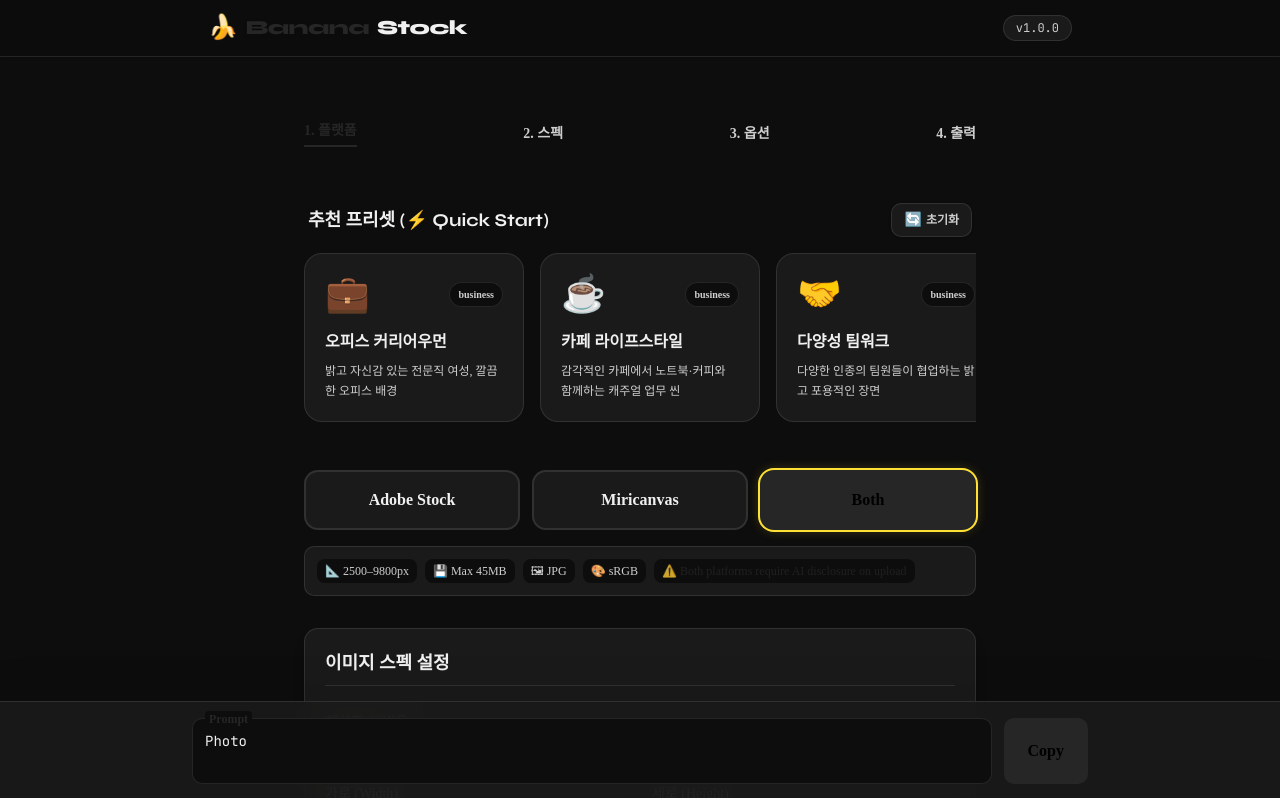
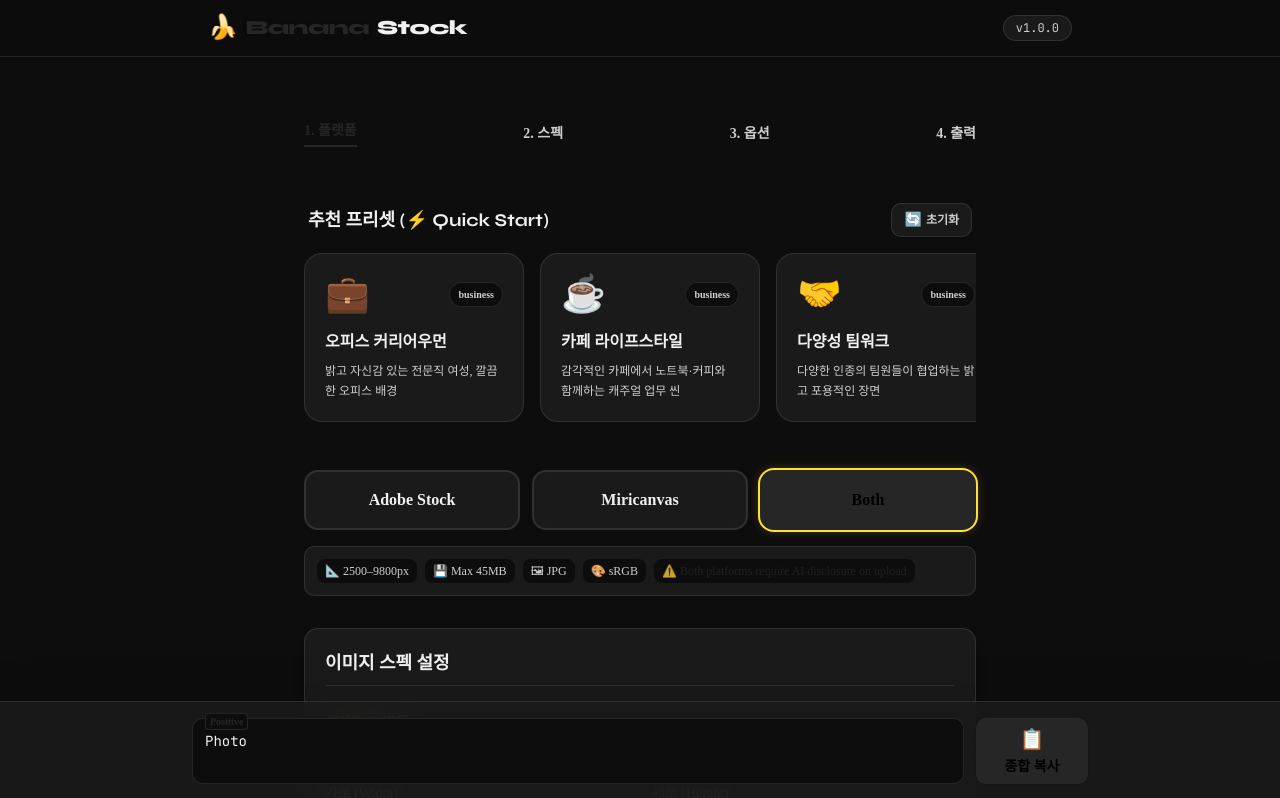
Before and after one commit to Jiny-verse/banan-stock, a Next.js app in the folder nano-banana-stock/: page / in a window 1280 px wide. Shown: the top 798 px of the page. Built offline with nearby package versions, Linux system fonts and the light colour scheme.

Commit message:
Fix: 프롬프트 복사 기능 단일 통합 및 --no 네거티브 조합

```diff
--- a/nano-banana-stock/src/components/prompt/ResultArea.tsx
+++ b/nano-banana-stock/src/components/prompt/ResultArea.tsx
@@ -8,8 +8,7 @@
 
 export default function ResultArea() {
   const state = usePromptStore();
-  const [copiedP, setCopiedP] = useState(false);
-  const [copiedN, setCopiedN] = useState(false);
+  const [copied, setCopied] = useState(false);
 
   const { prompt, negativePrompt: negative } = generatePrompt({
     selections: state.selections,
@@ -17,16 +16,13 @@
     format: state.format,
   });
 
-  const handleCopy = async (text: string, type: "prompt" | "negative") => {
-    if (!text) return;
-    await navigator.clipboard.writeText(text);
-    if (type === "prompt") {
-      setCopiedP(true);
-      setTimeout(() => setCopiedP(false), 2000);
-    } else {
-      setCopiedN(true);
-      setTimeout(() => setCopiedN(false), 2000);
-    }
+  const combinedPrompt = negative ? `${prompt} --no ${negative}` : prompt;
+
+  const handleCopy = async () => {
+    if (!combinedPrompt) return;
+    await navigator.clipboard.writeText(combinedPrompt);
+    setCopied(true);
+    setTimeout(() => setCopied(false), 2000);
   };
 
   return (
@@ -34,45 +30,39 @@
       <div className="h-48" /> {/* 하단 고정 바가 가리지 않도록 여백 */}
       <div className="fixed bottom-0 left-0 right-0 bg-surface/90 backdrop-blur-xl border-t border-border p-4 shadow-[0_-10px_40px_rgba(0,0,0,0.1)] z-50 transition-all">
         <div className="max-w-4xl mx-auto flex flex-col gap-3">
-          {/* 긍정 프롬프트 영역 */}
-          <div className="flex items-start gap-3 w-full">
-            <div className="flex-1 bg-bg border border-border rounded-lg p-3 relative group">
-              <span className="text-xs font-bold text-accent absolute -top-2 left-3 bg-bg px-1 rounded">Prompt</span>
+
+          <div className="flex items-stretch gap-3 w-full">
+            {/* 프롬프트 뷰어 (좌측) */}
+            <div className="flex-1 flex flex-col gap-2">
+              <div className="bg-bg border border-border rounded-lg p-3 relative group">
+                <span className="text-[10px] font-bold text-accent absolute -top-1.5 left-3 bg-bg px-1 rounded border border-border">Positive</span>
                 <p className="text-sm text-text font-mono break-all max-h-24 overflow-y-auto min-h-[40px] scrollbar-hide pr-2">
                   {prompt || "옵션을 선택하면 프롬프트가 자동 생성됩니다."}
                 </p>
               </div>
-            <button
-              onClick={() => handleCopy(prompt, "prompt")}
-              className={cn(
-                "h-full min-h-[66px] px-6 rounded-lg font-bold transition-all whitespace-nowrap",
-                copiedP ? "bg-green-500 text-white" : "bg-accent text-black hover:opacity-90 active:scale-95"
-              )}
-            >
-              {copiedP ? "복사완료!" : "Copy"}
-            </button>
-          </div>
 
-          {/* 부정 프롬프트 영역 (존재할 때만 표시) */}
               {negative && (
-            <div className="flex items-start gap-3 w-full origin-left">
-              <div className="flex-1 bg-bg border-border rounded-lg p-2 relative group">
+                <div className="bg-bg border border-border rounded-lg p-2 relative group opacity-90">
                   <span className="text-[10px] font-bold text-muted-foreground absolute -top-1.5 left-3 bg-bg px-1 rounded border border-border">Negative</span>
                   <p className="text-xs text-muted-foreground font-mono break-all max-h-16 overflow-y-auto scrollbar-hide pr-2">
                     {negative}
                   </p>
                 </div>
+              )}
+            </div>
+
+            {/* 통합 복사 버튼 (우측) */}
             <button
-                onClick={() => handleCopy(negative, "negative")}
+              onClick={handleCopy}
               className={cn(
-                  "px-4 rounded-lg font-bold text-xs transition-all border",
-                  copiedN ? "border-green-500 text-green-500" : "border-border text-muted-foreground hover:text-text"
+                "w-28 flex flex-col items-center justify-center rounded-lg font-bold transition-all shadow-sm",
+                copied ? "bg-green-500 text-white" : "bg-accent text-black hover:opacity-90 active:scale-95"
               )}
             >
-                {copiedN ? "복사됨!" : "Copy Neg"}
+              <span className="text-xl mb-1">{copied ? "✨" : "📋"}</span>
+              <span className="text-sm">{copied ? "복사완료!" : "종합 복사"}</span>
             </button>
           </div>
-          )}
 
           <PlatformChecklist />
         </div>
```
Lines whose indentation alone changed are shown as unchanged.
